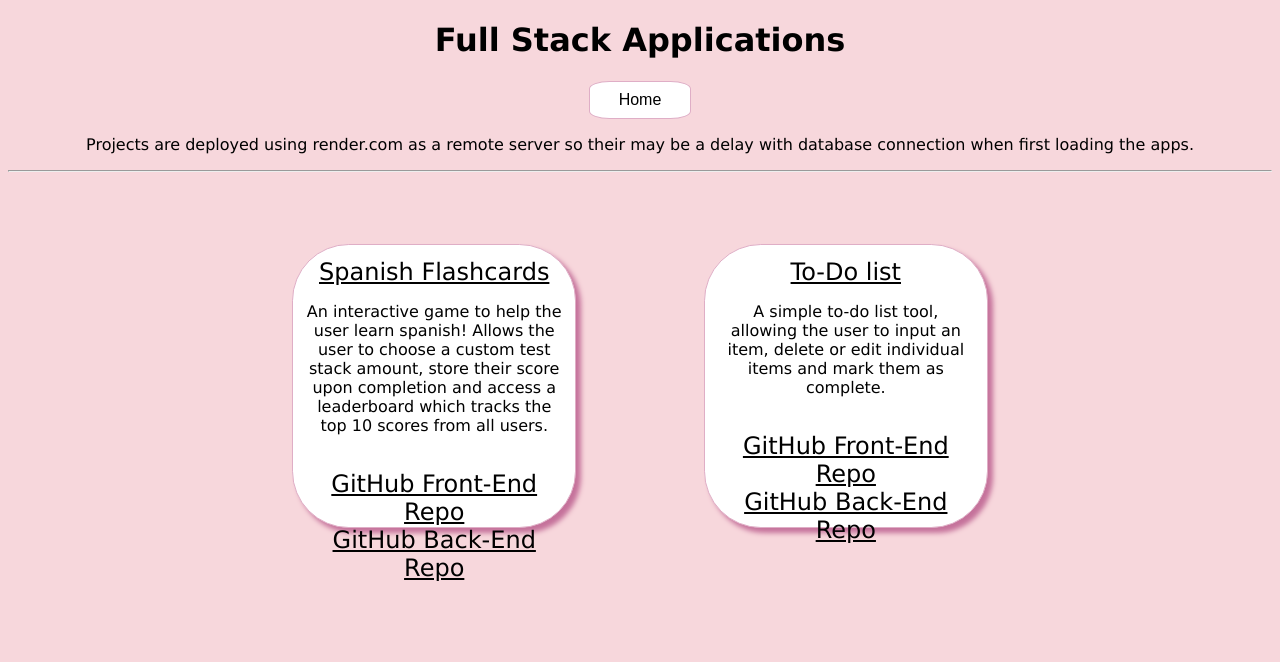
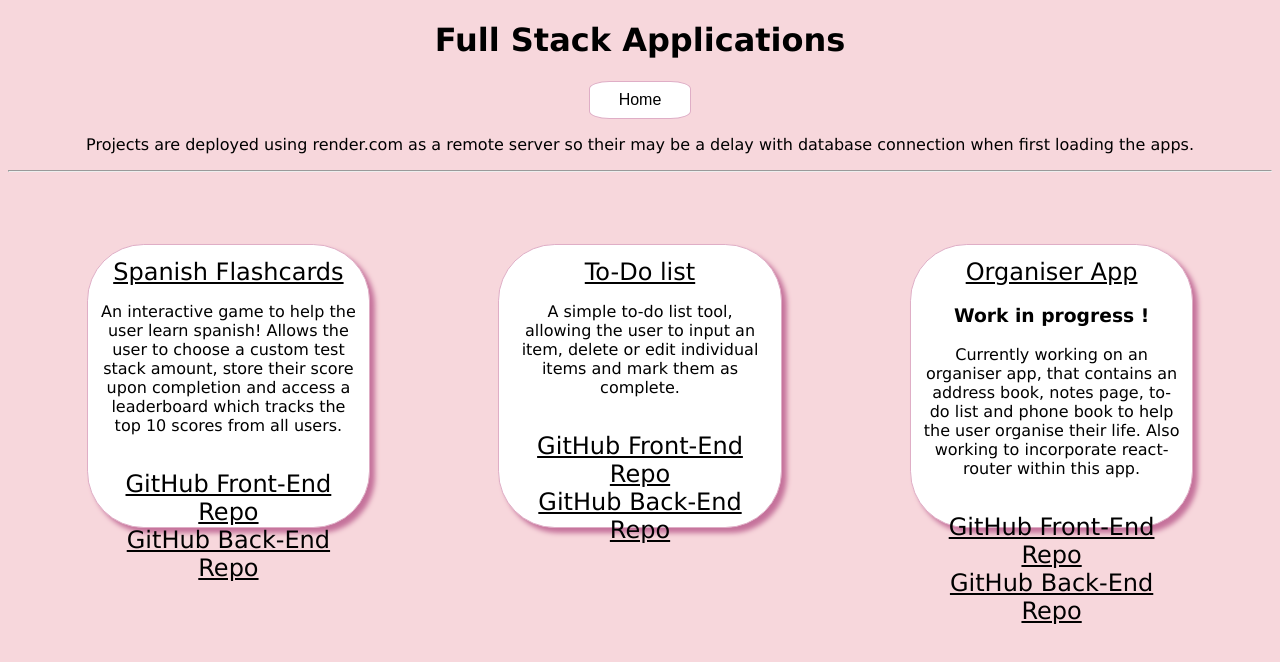
Before and after one commit to katrinalea/portfolio, a React (Create React App) app: page / in a window 1280 px wide. Both pictures are taken after a click on the button "Full-Stack Projects". Shown: the top 662 px of the page. Built offline with nearby package versions, Linux system fonts and the light colour scheme.

Commit message:
organiser app

```diff
--- a/src/full-stack.tsx
+++ b/src/full-stack.tsx
@@ -62,6 +62,27 @@ export default function FullStack(props: FSProp): JSX.Element {
               GitHub Back-End Repo
             </a>
           </div>
+          <div className="items">
+            <a href="https://life-organiser.netlify.app/"> Organiser App</a>
+            <h3> Work in progress !</h3>
+            <p>
+              {" "}
+              Currently working on an organiser app, that contains an address
+              book, notes page, to-do list and phone book to help the user
+              organise their life. Also working to incorporate react-router
+              within this app.
+            </p>
+            <br />
+            <a href="https://github.com/katrinalea/organiser">
+              {" "}
+              GitHub Front-End Repo
+            </a>
+            <br />
+            <a href="https://github.com/katrinalea/organiser-backend">
+              {" "}
+              GitHub Back-End Repo
+            </a>
+          </div>
         </div>
       </div>
     </>
```
